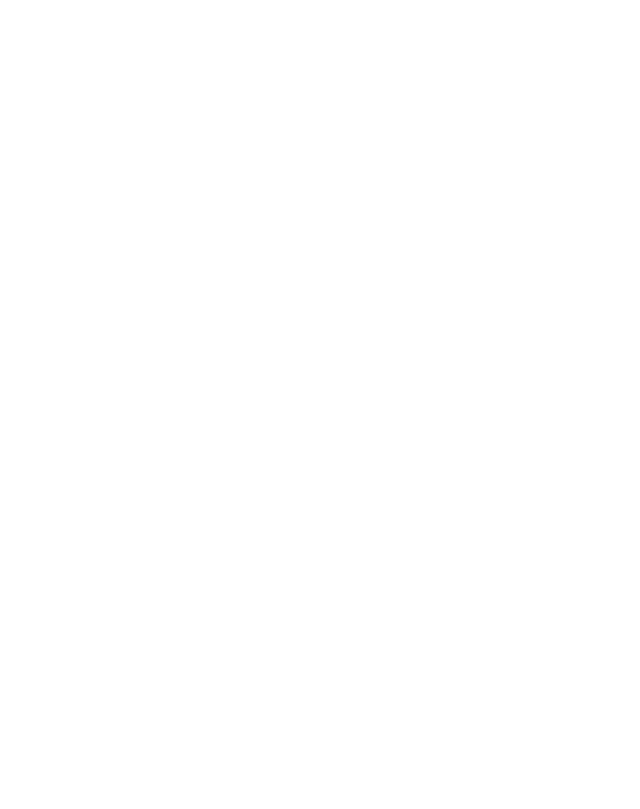
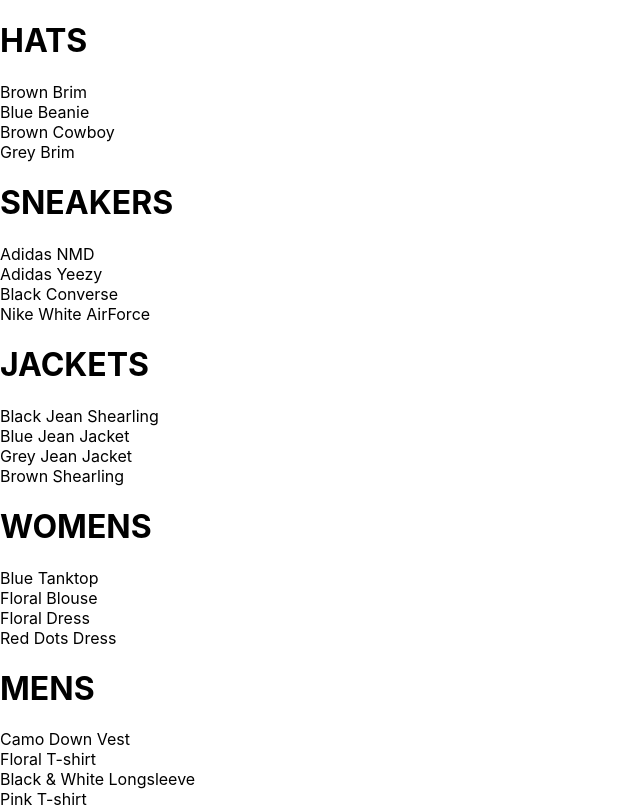
Before and after one commit to dragonraij/crwn-clothing, a React (Create React App) app: page /shop in a window 1280 px wide. Shown: the whole page, without its empty margins (0-640 px from the left). Built offline with nearby package versions, Linux system fonts and the light colour scheme; the HTML template or start-up script is replaced by a standard one.

Commit message:
add collection preview

```diff
--- a/src/App.js
+++ b/src/App.js
@@ -4,18 +4,17 @@
 import "./App.css";
 
 import HomePage from "./pages/homepage/homepage.component";
+import ShopPage from "./pages/shop/shop.component";
 
-const Hats = () => {
-  return <div>Hats Component</div>
-}
+
 
 function App() {
   return (
     <div>
-      <switch>
+      <Switch>
         <Route exact path="/" component={HomePage} />
-        <Route exact path="/hats" component={Hats} />
-      </switch>
+        <Route path="/shop" component={ShopPage} />
+      </Switch>
     </div>
   );
 }
--- /dev/null
+++ b/src/components/collection-preview/collection-preview.component.jsx
@@ -0,0 +1,18 @@
+import React from "react";
+
+import "./collection-preview.scss";
+
+const CollectionPreview = ({ title, items }) => (
+  <div className="collection-preview">
+    <h1 className="title">{title.toUpperCase()}</h1>
+    <div className="preview">
+      {items
+        .filter((item, idx) => idx < 4)
+        .map(item => (
+          <div key={item.id}>{item.name}</div>
+        ))}
+    </div>
+  </div>
+);
+
+export default CollectionPreview;
--- a/src/components/menu-item/menu-item.component.jsx
+++ b/src/components/menu-item/menu-item.component.jsx
@@ -21,4 +21,4 @@
   </div>
 );
 
-export default MenuItem;
+export default withRouter(MenuItem);
--- a/src/pages/homepage/homepage.component.js
+++ b/src/pages/homepage/homepage.component.js
@@ -4,9 +4,9 @@
 
 import './homepage.styles.scss'
 
-const HomePage = () =>(
+const HomePage = ({history}) =>(
     <div className='homepage'>
-        <Directory />
+        <Directory history={history}/>
     </div>
 )
 
--- /dev/null
+++ b/src/pages/shop/shop.component.jsx
@@ -0,0 +1,28 @@
+import React from "react";
+
+import SHOP_DATA from "./shop.data";
+
+import CollectionPreview from "../../components/collection-preview/collection-preview.component";
+
+class ShopPage extends React.Component {
+  constructor(props) {
+    super(props);
+
+    this.state = {
+      collections: SHOP_DATA
+    };
+  }
+
+  render() {
+    const { collections } = this.state;
+    return (
+      <div className="shop-page">
+        {collections.map(({ id, ...otherCollectionProps }) => (
+          <CollectionPreview key={id} {...otherCollectionProps} />
+        ))}
+      </div>
+    );
+  }
+}
+
+export default ShopPage;
--- /dev/null
+++ b/src/pages/shop/shop.data.js
@@ -0,0 +1,249 @@
+const  SHOP_DATA = [
+    {
+      id: 1,
+      title: 'Hats',
+      routeName: 'hats',
+      items: [
+        {
+          id: 1,
+          name: 'Brown Brim',
+          imageUrl: 'https://i.ibb.co/ZYW3VTp/brown-brim.png',
+          price: 25
+        },
+        {
+          id: 2,
+          name: 'Blue Beanie',
+          imageUrl: 'https://i.ibb.co/ypkgK0X/blue-beanie.png',
+          price: 18
+        },
+        {
+          id: 3,
+          name: 'Brown Cowboy',
+          imageUrl: 'https://i.ibb.co/QdJwgmp/brown-cowboy.png',
+          price: 35
+        },
+        {
+          id: 4,
+          name: 'Grey Brim',
+          imageUrl: 'https://i.ibb.co/RjBLWxB/grey-brim.png',
+          price: 25
+        },
+        {
+          id: 5,
+          name: 'Green Beanie',
+          imageUrl: 'https://i.ibb.co/YTjW3vF/green-beanie.png',
+          price: 18
+        },
+        {
+          id: 6,
+          name: 'Palm Tree Cap',
+          imageUrl: 'https://i.ibb.co/rKBDvJX/palm-tree-cap.png',
+          price: 14
+        },
+        {
+          id: 7,
+          name: 'Red Beanie',
+          imageUrl: 'https://i.ibb.co/bLB646Z/red-beanie.png',
+          price: 18
+        },
+        {
+          id: 8,
+          name: 'Wolf Cap',
+          imageUrl: 'https://i.ibb.co/1f2nWMM/wolf-cap.png',
+          price: 14
+        },
+        {
+          id: 9,
+          name: 'Blue Snapback',
+          imageUrl: 'https://i.ibb.co/X2VJP2W/blue-snapback.png',
+          price: 16
+        }
+      ]
+    },
+    {
+      id: 2,
+      title: 'Sneakers',
+      routeName: 'sneakers',
+      items: [
+        {
+          id: 1,
+          name: 'Adidas NMD',
+          imageUrl: 'https://i.ibb.co/0s3pdnc/adidas-nmd.png',
+          price: 220
+        },
+        {
+          id: 2,
+          name: 'Adidas Yeezy',
+          imageUrl: 'https://i.ibb.co/dJbG1cT/yeezy.png',
+          price: 280
+        },
+        {
+          id: 3,
+          name: 'Black Converse',
+          imageUrl: 'https://i.ibb.co/bPmVXyP/black-converse.png',
+          price: 110
+        },
+        {
+          id: 4,
+          name: 'Nike White AirForce',
+          imageUrl: 'https://i.ibb.co/1RcFPk0/white-nike-high-tops.png',
+          price: 160
+        },
+        {
+          id: 5,
+          name: 'Nike Red High Tops',
+          imageUrl: 'https://i.ibb.co/QcvzydB/nikes-red.png',
+          price: 160
+        },
+        {
+          id: 6,
+          name: 'Nike Brown High Tops',
+          imageUrl: 'https://i.ibb.co/fMTV342/nike-brown.png',
+          price: 160
+        },
+        {
+          id: 7,
+          name: 'Air Jordan Limited',
+          imageUrl: 'https://i.ibb.co/w4k6Ws9/nike-funky.png',
+          price: 190
+        },
+        {
+          id: 8,
+          name: 'Timberlands',
+          imageUrl: 'https://i.ibb.co/Mhh6wBg/timberlands.png',
+          price: 200
+        }
+      ]
+    },
+    {
+      id: 3,
+      title: 'Jackets',
+      routeName: 'jackets',
+      items: [
+        {
+          id: 1,
+          name: 'Black Jean Shearling',
+          imageUrl: 'https://i.ibb.co/XzcwL5s/black-shearling.png',
+          price: 125
+        },
+        {
+          id: 2,
+          name: 'Blue Jean Jacket',
+          imageUrl: 'https://i.ibb.co/mJS6vz0/blue-jean-jacket.png',
+          price: 90
+        },
+        {
+          id: 3,
+          name: 'Grey Jean Jacket',
+          imageUrl: 'https://i.ibb.co/N71k1ML/grey-jean-jacket.png',
+          price: 90
+        },
+        {
+          id: 4,
+          name: 'Brown Shearling',
+          imageUrl: 'https://i.ibb.co/s96FpdP/brown-shearling.png',
+          price: 165
+        },
+        {
+          id: 5,
+          name: 'Tan Trench',
+          imageUrl: 'https://i.ibb.co/M6hHc3F/brown-trench.png',
+          price: 185
+        }
+      ]
+    },
+    {
+      id: 4,
+      title: 'Womens',
+      routeName: 'womens',
+      items: [
+        {
+          id: 1,
+          name: 'Blue Tanktop',
+          imageUrl: 'https://i.ibb.co/7CQVJNm/blue-tank.png',
+          price: 25
+        },
+        {
+          id: 2,
+          name: 'Floral Blouse',
+          imageUrl: 'https://i.ibb.co/4W2DGKm/floral-blouse.png',
+          price: 20
+        },
+        {
+          id: 3,
+          name: 'Floral Dress',
+          imageUrl: 'https://i.ibb.co/KV18Ysr/floral-skirt.png',
+          price: 80
+        },
+        {
+          id: 4,
+          name: 'Red Dots Dress',
+          imageUrl: 'https://i.ibb.co/N3BN1bh/red-polka-dot-dress.png',
+          price: 80
+        },
+        {
+          id: 5,
+          name: 'Striped Sweater',
+          imageUrl: 'https://i.ibb.co/KmSkMbH/striped-sweater.png',
+          price: 45
+        },
+        {
+          id: 6,
+          name: 'Yellow Track Suit',
+          imageUrl: 'https://i.ibb.co/v1cvwNf/yellow-track-suit.png',
+          price: 135
+        },
+        {
+          id: 7,
+          name: 'White Blouse',
+          imageUrl: 'https://i.ibb.co/qBcrsJg/white-vest.png',
+          price: 20
+        }
+      ]
+    },
+    {
+      id: 5,
+      title: 'Mens',
+      routeName: 'mens',
+      items: [
+        {
+          id: 1,
+          name: 'Camo Down Vest',
+          imageUrl: 'https://i.ibb.co/xJS0T3Y/camo-vest.png',
+          price: 325
+        },
+        {
+          id: 2,
+          name: 'Floral T-shirt',
+          imageUrl: 'https://i.ibb.co/qMQ75QZ/floral-shirt.png',
+          price: 20
+        },
+        {
+          id: 3,
+          name: 'Black & White Longsleeve',
+          imageUrl: 'https://i.ibb.co/55z32tw/long-sleeve.png',
+          price: 25
+        },
+        {
+          id: 4,
+          name: 'Pink T-shirt',
+          imageUrl: 'https://i.ibb.co/RvwnBL8/pink-shirt.png',
+          price: 25
+        },
+        {
+          id: 5,
+          name: 'Jean Long Sleeve',
+          imageUrl: 'https://i.ibb.co/VpW4x5t/roll-up-jean-shirt.png',
+          price: 40
+        },
+        {
+          id: 6,
+          name: 'Burgundy T-shirt',
+          imageUrl: 'https://i.ibb.co/mh3VM1f/polka-dot-shirt.png',
+          price: 25
+        }
+      ]
+    }
+  ]
+
+  export default SHOP_DATA;
```
Also changed, not shown: src/components/collection-preview/collection-preview.scss (added), src/pages/shop/shop.styles.scss (added).
